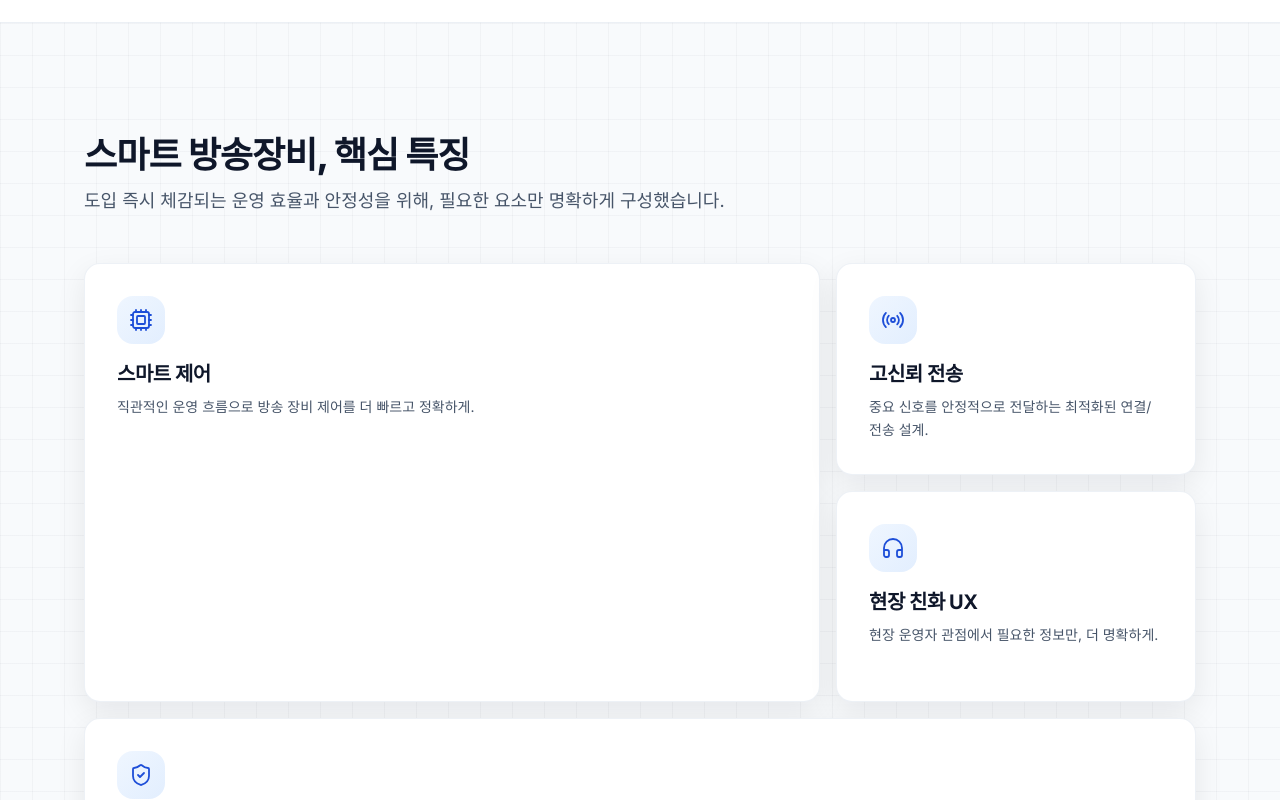
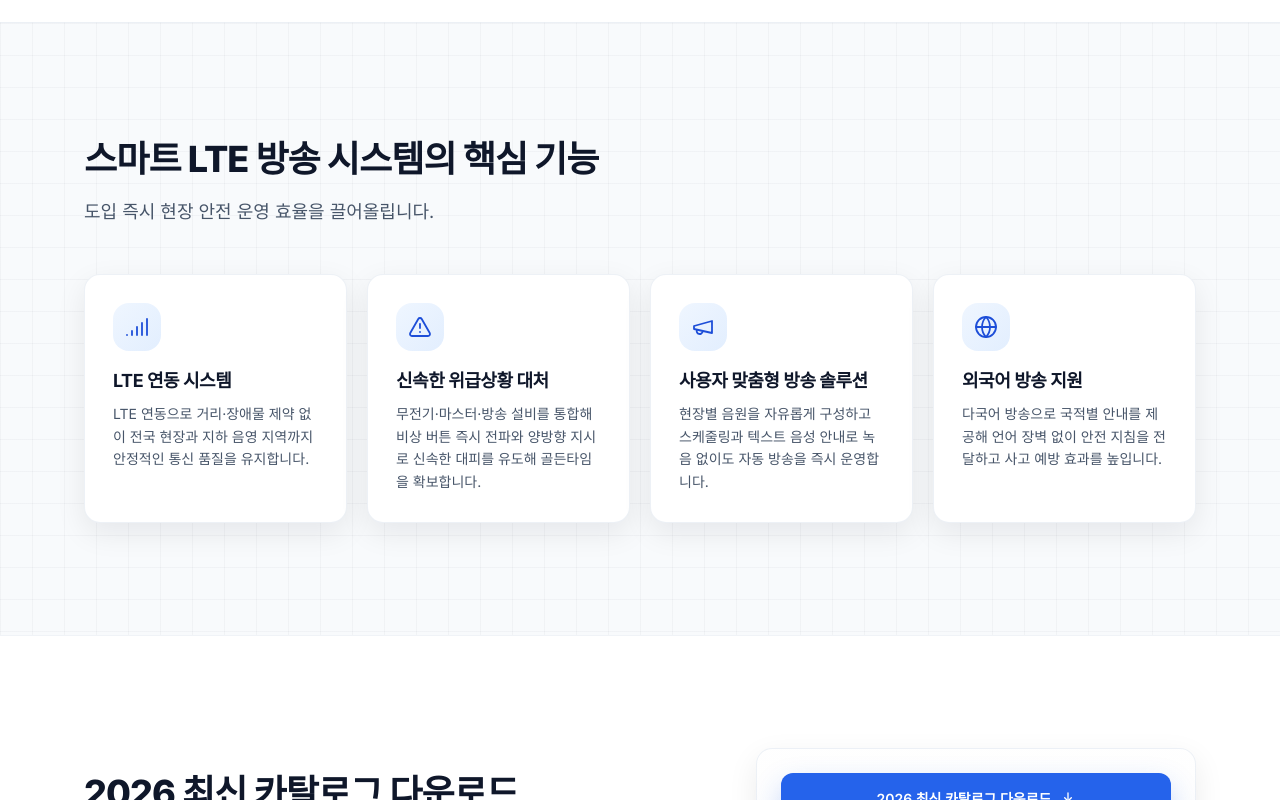
Before and after one commit to choifam0191-lgtm/emersia, a Next.js app: page / in a window 1280 px wide. Shown: the part 1420-2220 px from the top of the page. Built offline with nearby package versions, Linux system fonts and the light colour scheme.

Commit message:
핵심기능설명

```diff
--- a/src/app/page.tsx
+++ b/src/app/page.tsx
@@ -3,42 +3,37 @@
 import {
   ArrowRight,
   BadgeCheck,
-  Cpu,
   Download,
-  Headphones,
-  Radio,
-  ShieldCheck,
   Megaphone,
   Shield,
-  TowerControl
+  TowerControl,
+  Signal,
+  AlertTriangle,
+  Globe
 } from "lucide-react";
 import { ContactForm } from "@/components/ContactForm";
 import { MotionInView } from "@/components/MotionInView";
 
 const features = [
   {
-    title: "스마트 제어",
-    desc: "직관적인 운영 흐름으로 방송 장비 제어를 더 빠르고 정확하게.",
-    Icon: Cpu,
-    size: "large" as const
+    title: "LTE 연동 시스템",
+    desc: "LTE 연동으로 거리·장애물 제약 없이 전국 현장과 지하 음영 지역까지 안정적인 통신 품질을 유지합니다.",
+    Icon: Signal
   },
   {
-    title: "고신뢰 전송",
-    desc: "중요 신호를 안정적으로 전달하는 최적화된 연결/전송 설계.",
-    Icon: Radio,
-    size: "normal" as const
+    title: "신속한 위급상황 대처",
+    desc: "무전기·마스터·방송 설비를 통합해 비상 버튼 즉시 전파와 양방향 지시로 신속한 대피를 유도해 골든타임을 확보합니다.",
+    Icon: AlertTriangle
   },
   {
-    title: "현장 친화 UX",
-    desc: "현장 운영자 관점에서 필요한 정보만, 더 명확하게.",
-    Icon: Headphones,
-    size: "normal" as const
+    title: "사용자 맞춤형 방송 솔루션",
+    desc: "현장별 음원을 자유롭게 구성하고 스케줄링과 텍스트 음성 안내로 녹음 없이도 자동 방송을 즉시 운영합니다.",
+    Icon: Megaphone
   },
   {
-    title: "보안/안정성",
-    desc: "운영 안정성을 위한 검증된 설계와 관리 체계.",
-    Icon: ShieldCheck,
-    size: "wide" as const
+    title: "외국어 방송 지원",
+    desc: "다국어 방송으로 국적별 안내를 제공해 언어 장벽 없이 안전 지침을 전달하고 사고 예방 효과를 높입니다.",
+    Icon: Globe
   }
 ];
 
@@ -60,7 +55,7 @@ const heroCards = [
   }
 ] as const;
 
-function DuotoneIcon({ Icon }: { Icon: typeof Cpu }) {
+function DuotoneIcon({ Icon }: { Icon: typeof Signal }) {
   return (
     <div className="relative inline-flex h-12 w-12 items-center justify-center rounded-2xl bg-gradient-to-br from-brand-50 to-brand-100/80">
       <Icon
@@ -269,39 +264,31 @@ export default function Page() {
           </div>
         </section>
 
-        {/* Products - Bento Grid */}
+        {/* Products - 4열 카드 */}
         <section
           id="products"
           className="border-t border-slate-200/50 bg-tech-grid py-20 md:py-28"
         >
           <div className="mx-auto max-w-6xl px-5">
             <MotionInView>
-              <h2 className="text-3xl font-extrabold tracking-tight text-ink-900 md:text-4xl">
-                스마트 방송장비, 핵심 특징
+              <h2 className="max-w-2xl text-3xl font-extrabold leading-tight tracking-tight text-ink-900 md:text-4xl md:leading-snug">
+                스마트 LTE 방송 시스템의 핵심 기능
               </h2>
-              <p className="mt-3 max-w-2xl text-base text-ink-600 md:text-lg">
-                도입 즉시 체감되는 운영 효율과 안정성을 위해, 필요한 요소만
-                명확하게 구성했습니다.
+              <p className="mt-3 max-w-2xl text-base leading-relaxed text-ink-600 md:text-lg md:leading-relaxed">
+                도입 즉시 현장 안전 운영 효율을 끌어올립니다.
               </p>
             </MotionInView>
 
-            <div className="mt-12 grid grid-cols-1 gap-4 sm:grid-cols-2 lg:grid-cols-3 lg:grid-rows-3">
+            <div className="mt-12 grid grid-cols-1 gap-5 sm:grid-cols-2 lg:grid-cols-4">
               {features.map((f, idx) => (
                 <MotionInView
                   key={f.title}
                   delay={0.06 + idx * 0.06}
                   asCard
-                  className={
-                    f.size === "large"
-                      ? "lg:col-span-2 lg:row-span-2"
-                      : f.size === "wide"
-                        ? "lg:col-span-3"
-                        : ""
-                  }
                 >
-                  <div className="group flex h-full flex-col rounded-2xl border border-slate-200/60 bg-white p-6 shadow-soft transition-all hover:shadow-soft-lg lg:p-8">
+                  <div className="flex h-full flex-col rounded-2xl border border-slate-200/60 bg-white p-6 shadow-soft transition-all hover:shadow-soft-lg lg:p-7">
                     <DuotoneIcon Icon={f.Icon} />
-                    <p className="mt-4 text-lg font-bold tracking-tight text-ink-900 lg:text-xl">
+                    <p className="mt-4 text-lg font-bold tracking-tight text-ink-900">
                       {f.title}
                     </p>
                     <p className="mt-2 flex-1 text-sm leading-relaxed text-ink-600">
```
